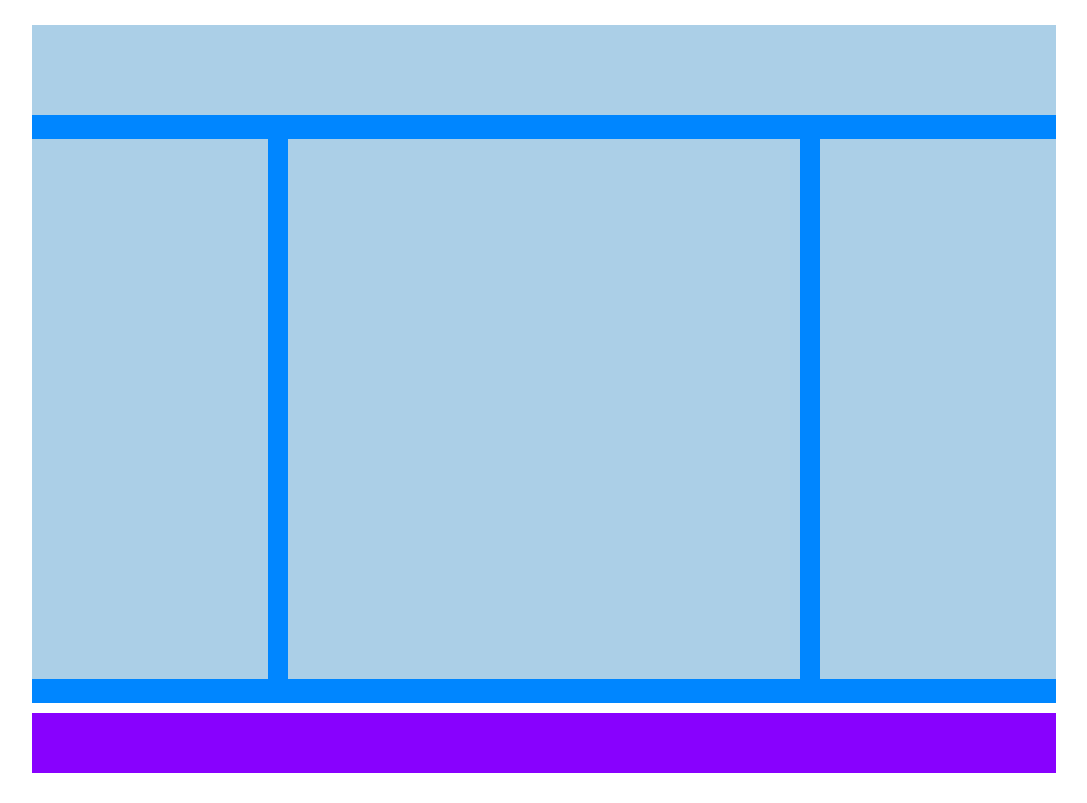
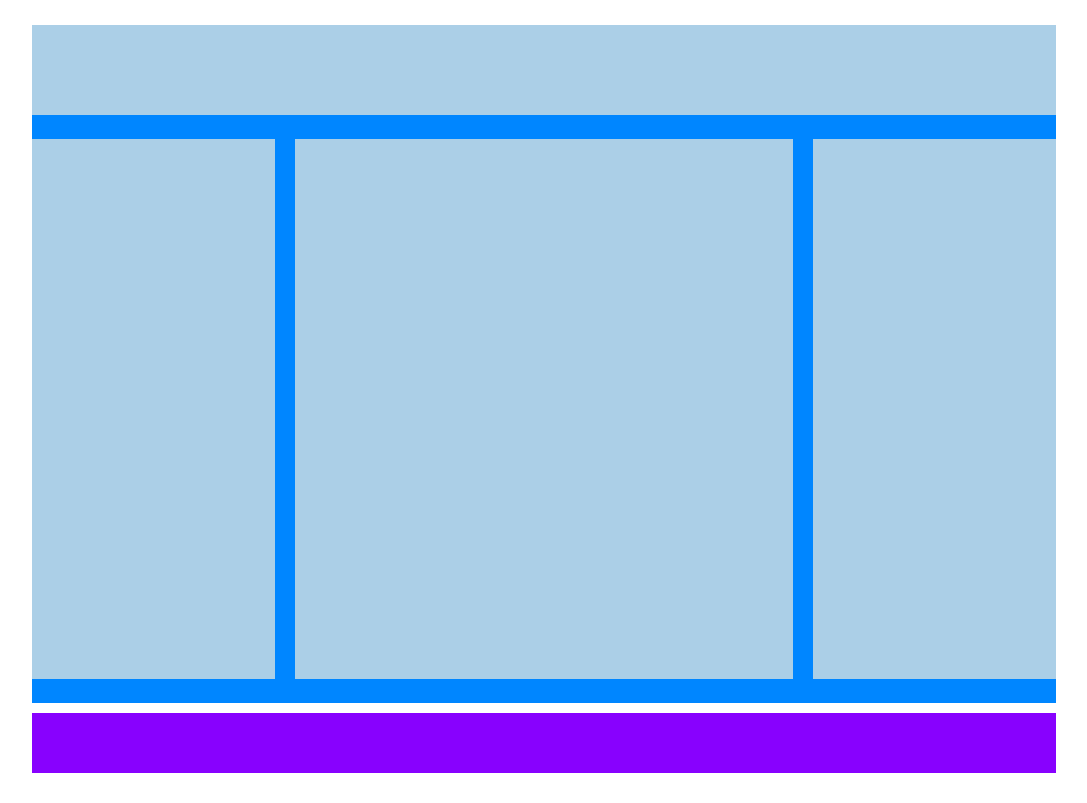
Before and after one commit to brunEdo/htmlcss-struttura-wp, a plain HTML site: page index.html in a window 1280 px wide. Shown: the part 700-1503 px from the top of the page, without its empty margins (96-1183 px from the left). Drawn offline with Linux system fonts and the light colour scheme.

Commit message:
changed col class and added calc

```diff
--- a/css/style.css
+++ b/css/style.css
@@ -60,17 +60,17 @@ footer {
     padding: 24px 0;
 }
 
-.col-left, .col-center, .col-right {
+.col-1, .col-2-center {
     float: left;
     background-color: #ABCFE7;
     height: 540px;
 }
 
-.col-right, .col-left {
-    width: 23%;
+.col-1 {
+    width: calc(25% - (40px / 3));
 }
 
-.col-center {
-    width: 50%;
-    margin: 0 2%;
+.col-2-center {
+    width: calc(50% - (40px / 3));
+    margin: 0 20px;
 }
--- a/index.html
+++ b/index.html
@@ -22,9 +22,9 @@
             <!-- light blue divs  -->
             <div class="first-row"></div>
             <div class="second-row clearfix">
-                <div class="col-left"></div>
-                <div class="col-center"></div>
-                <div class="col-right"></div>
+                <div class="col-1"></div>
+                <div class="col-2-center"></div>
+                <div class="col-1"></div>
             </div>
             <!-- /light blue divs  -->
         </section>
```
